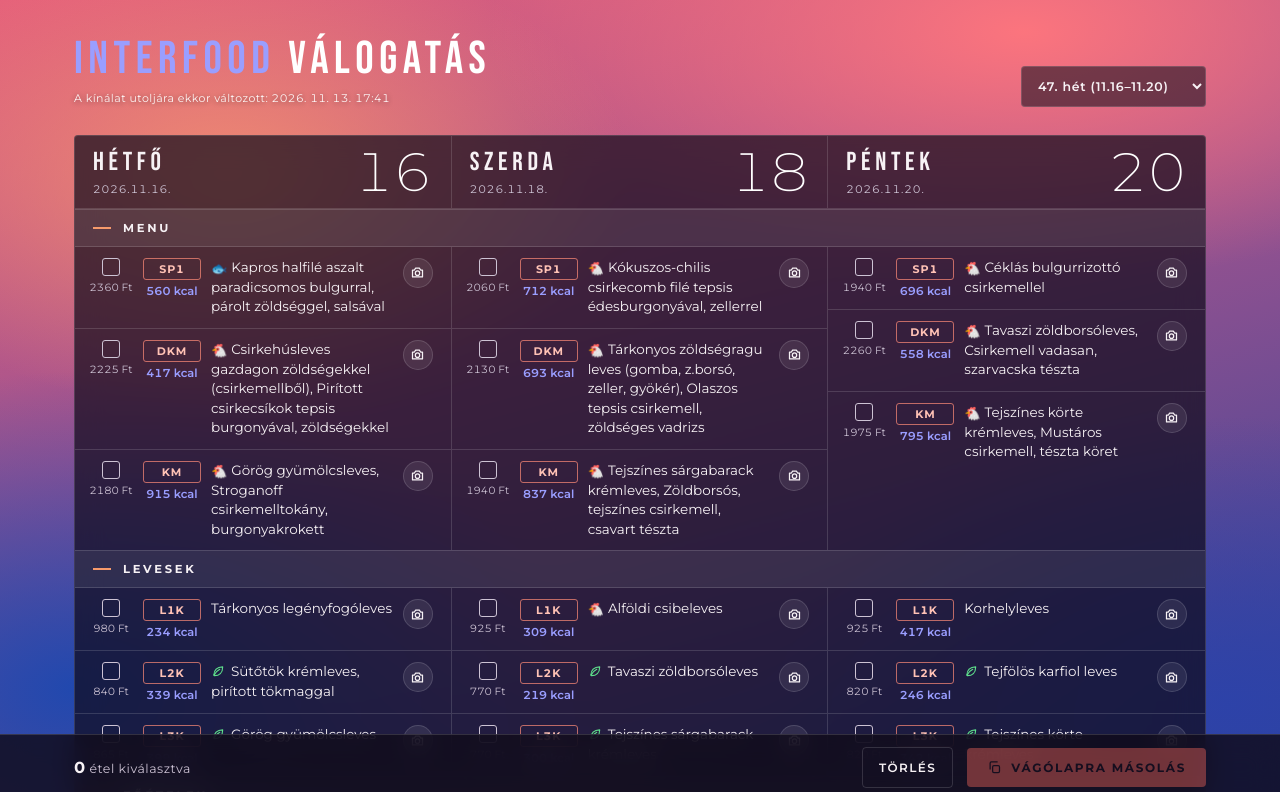
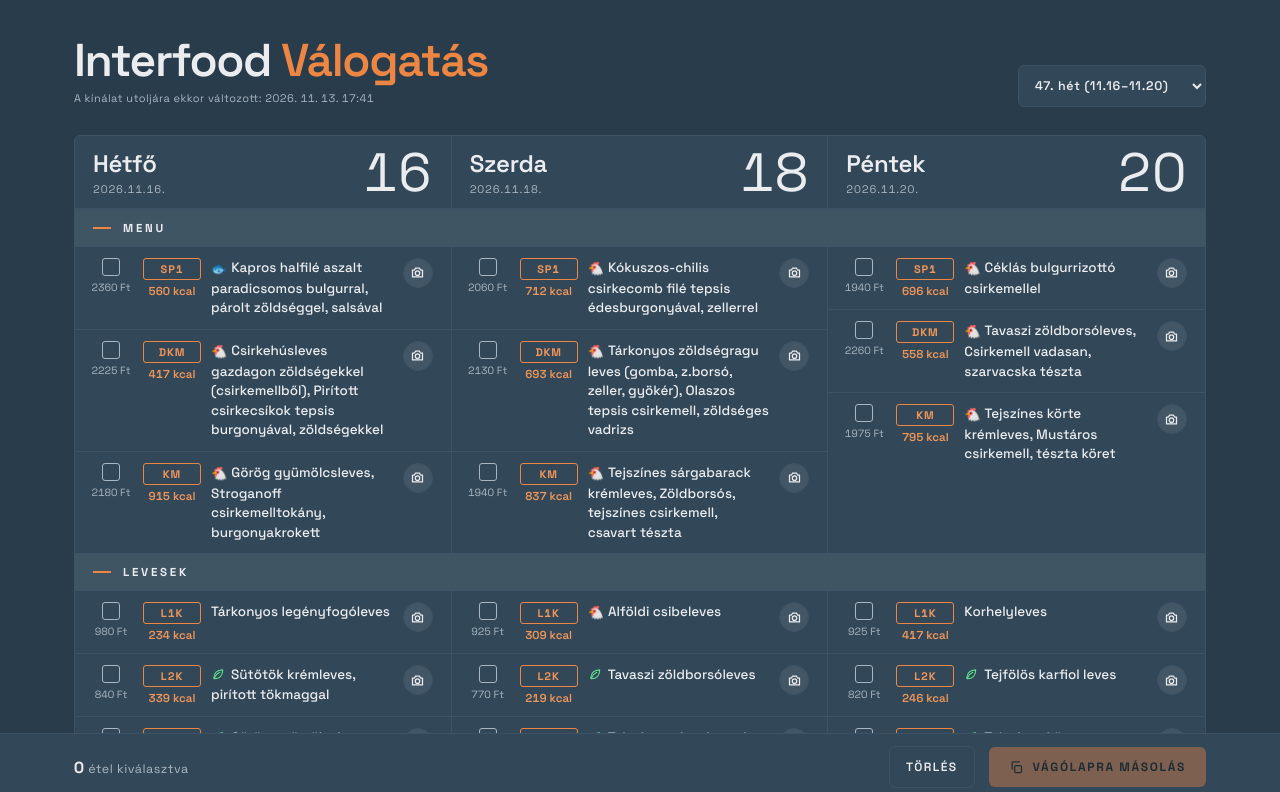
Before and after one commit to lbiri84/interfood-menu, a plain HTML site: page index.html in a window 1280 px wide. Shown: the top 792 px of the page. Drawn offline with Linux system fonts and the light colour scheme.

Commit message:
Átállás a laszlobiri design systemre
Palakék alap, Space Grotesk, narancs kiemelés, közös tokens.css, új favicon; a gradiens és a helyi betűfájlok kikerültek.

Co-Authored-By: Claude Sonnet 5.5 <noreply@anthropic.com>
Claude-Session: https://claude.ai/code/session_01H1wmoU7kz5P52YL5bgJD7D

```diff
--- a/fonts/fonts.css
+++ /dev/null
@@ -1,90 +0,0 @@
-/* Önállóan tárolt betűtípusok: Bebas Neue és Montserrat (SIL Open Font License 1.1) */
-@font-face {
-  font-family: 'Bebas Neue';
-  font-style: normal;
-  font-display: swap;
-  font-weight: 400;
-  src: url(./bebas-neue-latin-ext-400-normal.woff2) format('woff2');
-  unicode-range: U+0100-02BA,U+02BD-02C5,U+02C7-02CC,U+02CE-02D7,U+02DD-02FF,U+0304,U+0308,U+0329,U+1D00-1DBF,U+1E00-1E9F,U+1EF2-1EFF,U+2020,U+20A0-20AB,U+20AD-20C0,U+2113,U+2C60-2C7F,U+A720-A7FF;
-}
-
-@font-face {
-  font-family: 'Bebas Neue';
-  font-style: normal;
-  font-display: swap;
-  font-weight: 400;
-  src: url(./bebas-neue-latin-400-normal.woff2) format('woff2');
-  unicode-range: U+0000-00FF,U+0131,U+0152-0153,U+02BB-02BC,U+02C6,U+02DA,U+02DC,U+0304,U+0308,U+0329,U+2000-206F,U+20AC,U+2122,U+2191,U+2193,U+2212,U+2215,U+FEFF,U+FFFD;
-}
-
-@font-face {
-  font-family: 'Montserrat';
-  font-style: normal;
-  font-display: swap;
-  font-weight: 200;
-  src: url(./montserrat-latin-ext-200-normal.woff2) format('woff2');
-  unicode-range: U+0100-02BA,U+02BD-02C5,U+02C7-02CC,U+02CE-02D7,U+02DD-02FF,U+0304,U+0308,U+0329,U+1D00-1DBF,U+1E00-1E9F,U+1EF2-1EFF,U+2020,U+20A0-20AB,U+20AD-20C0,U+2113,U+2C60-2C7F,U+A720-A7FF;
-}
-
-@font-face {
-  font-family: 'Montserrat';
-  font-style: normal;
-  font-display: swap;
-  font-weight: 200;
-  src: url(./montserrat-latin-200-normal.woff2) format('woff2');
-  unicode-range: U+0000-00FF,U+0131,U+0152-0153,U+02BB-02BC,U+02C6,U+02DA,U+02DC,U+0304,U+0308,U+0329,U+2000-206F,U+20AC,U+2122,U+2191,U+2193,U+2212,U+2215,U+FEFF,U+FFFD;
-}
-
-@font-face {
-  font-family: 'Montserrat';
-  font-style: normal;
-  font-display: swap;
-  font-weight: 400;
-  src: url(./montserrat-latin-ext-400-normal.woff2) format('woff2');
-  unicode-range: U+0100-02BA,U+02BD-02C5,U+02C7-02CC,U+02CE-02D7,U+02DD-02FF,U+0304,U+0308,U+0329,U+1D00-1DBF,U+1E00-1E9F,U+1EF2-1EFF,U+2020,U+20A0-20AB,U+20AD-20C0,U+2113,U+2C60-2C7F,U+A720-A7FF;
-}
-
-@font-face {
-  font-family: 'Montserrat';
-  font-style: normal;
-  font-display: swap;
-  font-weight: 400;
-  src: url(./montserrat-latin-400-normal.woff2) format('woff2');
-  unicode-range: U+0000-00FF,U+0131,U+0152-0153,U+02BB-02BC,U+02C6,U+02DA,U+02DC,U+0304,U+0308,U+0329,U+2000-206F,U+20AC,U+2122,U+2191,U+2193,U+2212,U+2215,U+FEFF,U+FFFD;
-}
-
-@font-face {
-  font-family: 'Montserrat';
-  font-style: normal;
-  font-display: swap;
-  font-weight: 600;
-  src: url(./montserrat-latin-ext-600-normal.woff2) format('woff2');
-  unicode-range: U+0100-02BA,U+02BD-02C5,U+02C7-02CC,U+02CE-02D7,U+02DD-02FF,U+0304,U+0308,U+0329,U+1D00-1DBF,U+1E00-1E9F,U+1EF2-1EFF,U+2020,U+20A0-20AB,U+20AD-20C0,U+2113,U+2C60-2C7F,U+A720-A7FF;
-}
-
-@font-face {
-  font-family: 'Montserrat';
-  font-style: normal;
-  font-display: swap;
-  font-weight: 600;
-  src: url(./montserrat-latin-600-normal.woff2) format('woff2');
-  unicode-range: U+0000-00FF,U+0131,U+0152-0153,U+02BB-02BC,U+02C6,U+02DA,U+02DC,U+0304,U+0308,U+0329,U+2000-206F,U+20AC,U+2122,U+2191,U+2193,U+2212,U+2215,U+FEFF,U+FFFD;
-}
-
-@font-face {
-  font-family: 'Montserrat';
-  font-style: normal;
-  font-display: swap;
-  font-weight: 700;
-  src: url(./montserrat-latin-ext-700-normal.woff2) format('woff2');
-  unicode-range: U+0100-02BA,U+02BD-02C5,U+02C7-02CC,U+02CE-02D7,U+02DD-02FF,U+0304,U+0308,U+0329,U+1D00-1DBF,U+1E00-1E9F,U+1EF2-1EFF,U+2020,U+20A0-20AB,U+20AD-20C0,U+2113,U+2C60-2C7F,U+A720-A7FF;
-}
-
-@font-face {
-  font-family: 'Montserrat';
-  font-style: normal;
-  font-display: swap;
-  font-weight: 700;
-  src: url(./montserrat-latin-700-normal.woff2) format('woff2');
-  unicode-range: U+0000-00FF,U+0131,U+0152-0153,U+02BB-02BC,U+02C6,U+02DA,U+02DC,U+0304,U+0308,U+0329,U+2000-206F,U+20AC,U+2122,U+2191,U+2193,U+2212,U+2215,U+FEFF,U+FFFD;
-}
--- a/index.html
+++ b/index.html
@@ -5,55 +5,45 @@
 <meta name="viewport" content="width=device-width, initial-scale=1">
 <meta name="robots" content="noindex, nofollow">
 <title>Interfood heti válogatás</title>
-<link rel="stylesheet" href="fonts/fonts.css">
+<meta name="theme-color" content="#293c4b">
+<link rel="icon" href="icon.svg" type="image/svg+xml">
+<link rel="preconnect" href="https://fonts.googleapis.com">
+<link rel="preconnect" href="https://fonts.gstatic.com" crossorigin>
+<link rel="stylesheet" href="https://fonts.googleapis.com/css2?family=Space+Grotesk:wght@400;500;600;700&display=swap">
+<link rel="stylesheet" href="tokens.css">
 <style>
-  /* Elrendezés: színátmenetes háttér, áttetsző sötét panelek, széles betűközű cím, korall gombok.
-     Szándékosan egyetlen, sötét megjelenés. */
+  /* A laszlobiri design system alapján (tokens.css). Szándékosan egyetlen, sötét (palakék) megjelenés. */
   :root {
-    --ink: #f7f2f5;
-    --ink-dim: #cdc3d4;
-    --panel: rgba(16, 11, 26, 0.7);
-    --panel-solid: #16101f;
-    --line: rgba(255, 255, 255, 0.14);
-    --lavender: #9a9eff;
-    --coral: #ff6b5e;
-    --coral-ink: #1b0f1a;
-    --orange: #f79a6b;
-    --navy: #2a4a8f;
+    --ink: var(--fg);
+    --ink-dim: var(--fg-muted);
+    --panel: var(--bg-raised);
+    --panel-solid: var(--bg-raised);
+    --lavender: var(--accent-text);
+    --coral: var(--accent);
+    --coral-ink: var(--brand-black);
+    --orange: var(--accent);
     --hover: rgba(255, 255, 255, 0.06);
-    --checked: rgba(255, 107, 94, 0.2);
-    --warn: #ffc27a;
-    --display: "Bebas Neue", "Oswald", Impact, "Arial Narrow", sans-serif;
-    --body: "Montserrat", -apple-system, "Segoe UI", system-ui, Roboto, sans-serif;
-    --radius: 4px;
+    --checked: color-mix(in srgb, var(--accent) 22%, transparent);
+    --warn: var(--accent-text);
+    --display: var(--font-sans);
+    --body: var(--font-sans);
+    --radius: var(--radius-sm);
     color-scheme: dark;
   }
 
   * { box-sizing: border-box; }
-  html { background: #223f93; }
+  html { background: var(--bg); }
   body {
     margin: 0;
     padding: 36px 24px 130px;
     max-width: 1180px;
     margin-left: auto;
     margin-right: auto;
-    background: transparent;
+    background: var(--bg);
     color: var(--ink);
     font-family: var(--body);
     font-size: 14px;
     -webkit-font-smoothing: antialiased;
-  }
-  body::before {
-    content: "";
-    position: fixed;
-    inset: 0;
-    z-index: -1;
-    background:
-      radial-gradient(60% 45% at 80% 4%, rgba(255, 118, 125, 0.95), transparent 70%),
-      radial-gradient(45% 42% at 18% 22%, rgba(250, 150, 108, 0.8), transparent 70%),
-      radial-gradient(55% 55% at 6% 86%, rgba(28, 72, 176, 0.95), transparent 72%),
-      radial-gradient(50% 50% at 96% 88%, rgba(44, 66, 170, 0.9), transparent 72%),
-      linear-gradient(165deg, #e5607b 0%, #a3548e 42%, #23409a 100%);
   }
   @media (prefers-reduced-motion: reduce) {
     * { transition: none !important; animation: none !important; }
@@ -81,12 +71,12 @@
     font-weight: 400;
     font-size: clamp(30px, 6vw, 46px);
     line-height: 1.05;
-    letter-spacing: 0.12em;
-    text-transform: uppercase;
+    font-weight: 600;
+    letter-spacing: -0.03em;
     margin: 0 0 6px;
   }
-  h1 .h1-a { color: var(--lavender); }
-  h1 .h1-b { color: #fff; }
+  h1 .h1-a { color: var(--fg); }
+  h1 .h1-b { color: var(--accent); }
   .sub {
     color: var(--ink);
     font-size: 12.5px;
@@ -96,9 +86,7 @@
     max-width: 62ch;
     display: inline-block;
     padding: 10px 14px;
-    background: rgba(16, 11, 26, 0.6);
-    -webkit-backdrop-filter: blur(10px);
-    backdrop-filter: blur(10px);
+    background: var(--bg-raised);
     border-radius: var(--radius);
   }
 
@@ -126,11 +114,11 @@
     align-items: center;
     gap: 9px;
   }
-  button.refresh:hover:not(:disabled), button.copy:not(:disabled):hover { background: #ff8174; }
+  button.refresh:hover:not(:disabled), button.copy:not(:disabled):hover { filter: brightness(1.1); }
   button.refresh:disabled { opacity: 0.65; cursor: progress; }
   button.copy:disabled { opacity: 0.4; cursor: not-allowed; }
   button.refresh:focus-visible, button.copy:focus-visible, button.clear:focus-visible,
-  .day-tab:focus-visible, .refresh-box select:focus-visible { outline: 2px solid #fff; outline-offset: 2px; }
+  .day-tab:focus-visible, .refresh-box select:focus-visible { outline: 2px solid var(--fg); outline-offset: 2px; }
   button.refresh svg { flex: none; }
   button.refresh.busy svg { animation: spin 1s linear infinite; }
   @keyframes spin { to { transform: rotate(360deg); } }
@@ -140,7 +128,7 @@
     font-weight: 600;
     letter-spacing: 0.06em;
     color: var(--ink);
-    background: rgba(16, 11, 26, 0.55);
+    background: var(--bg-raised);
     border: 1px solid var(--line);
     border-radius: var(--radius);
     padding: 11px 12px;
@@ -151,9 +139,7 @@
     margin: 0;
     font-size: 11px;
     line-height: 1.5;
-    color: #fff;
-    text-shadow: 0 1px 6px rgba(20, 10, 40, 0.55);
-    opacity: 0.92;
+    color: var(--fg-muted);
     letter-spacing: 0.04em;
     font-variant-numeric: tabular-nums;
   }
@@ -171,8 +157,6 @@
     border: 1px solid var(--line);
     border-radius: var(--radius);
     background: var(--panel);
-    -webkit-backdrop-filter: blur(14px);
-    backdrop-filter: blur(14px);
     overflow-x: auto;
     overflow-y: hidden;
   }
@@ -195,9 +179,9 @@
   h2 {
     font-family: var(--display);
     font-weight: 400;
-    font-size: 26px;
-    letter-spacing: 0.18em;
-    text-transform: uppercase;
+    font-size: 24px;
+    font-weight: 600;
+    letter-spacing: -0.01em;
     margin: 0;
     line-height: 1;
   }
@@ -210,11 +194,11 @@
     font-variant-numeric: tabular-nums;
   }
   .day-num {
-    font-weight: 200;
+    font-weight: 400;
     font-size: 54px;
     line-height: 0.85;
     letter-spacing: 0.02em;
-    color: #fff;
+    color: var(--fg);
     font-variant-numeric: tabular-nums;
   }
 
@@ -324,7 +308,7 @@
   }
   input.chk:checked { background: var(--coral); border-color: var(--coral); }
   input.chk:checked::after { background: var(--coral-ink); }
-  input.chk:focus-visible { outline: 2px solid #fff; outline-offset: 2px; }
+  input.chk:focus-visible { outline: 2px solid var(--fg); outline-offset: 2px; }
 
   .code-col {
     display: flex;
@@ -339,8 +323,8 @@
     font-size: 11px;
     font-weight: 700;
     letter-spacing: 0.08em;
-    color: #ffc2b5;
-    border: 1px solid rgba(255, 140, 120, 0.7);
+    color: var(--accent-text);
+    border: 1px solid var(--accent);
     border-radius: 3px;
     padding: 3px 4px;
     text-align: center;
@@ -358,9 +342,7 @@
   footer.bar {
     position: fixed;
     left: 0; right: 0; bottom: 0;
-    background: rgba(16, 11, 26, 0.82);
-    -webkit-backdrop-filter: blur(14px);
-    backdrop-filter: blur(14px);
+    background: var(--bg-raised);
     border-top: 1px solid var(--line);
     padding: 12px 24px calc(12px + env(safe-area-inset-bottom));
   }
@@ -401,7 +383,7 @@
     resize: none;
     font-family: ui-monospace, "SF Mono", Menlo, Consolas, monospace;
     font-size: 12.5px;
-    background: rgba(0, 0, 0, 0.35);
+    background: var(--brand-black);
     color: var(--ink);
     border: 1px solid var(--line);
     border-radius: var(--radius);
@@ -422,7 +404,7 @@
     border: 1px solid var(--line); border-radius: 50%;
   }
   .img-btn:hover { background: var(--coral); color: var(--coral-ink); border-color: var(--coral); }
-  .img-btn:focus-visible { outline: 2px solid #fff; outline-offset: 2px; }
+  .img-btn:focus-visible { outline: 2px solid var(--fg); outline-offset: 2px; }
   #imgPop {
     position: fixed; z-index: 30; display: none; pointer-events: none;
     padding: 6px; background: var(--panel-solid); border: 1px solid var(--line); border-radius: 8px;
@@ -431,7 +413,7 @@
   #imgPop img { display: block; width: 280px; height: 210px; object-fit: cover; border-radius: 5px; }
   #lightbox {
     position: fixed; inset: 0; z-index: 40; display: none; align-items: center; justify-content: center;
-    flex-direction: column; gap: 12px; padding: 20px; background: rgba(10, 6, 20, 0.88); cursor: zoom-out;
+    flex-direction: column; gap: 12px; padding: 20px; background: rgba(0, 0, 0, 0.85); cursor: zoom-out;
   }
   #lightbox.show { display: flex; }
   #lightbox img { max-width: min(92vw, 900px); max-height: 72vh; border-radius: 8px; object-fit: contain; }
--- /dev/null
+++ b/tokens.css
@@ -0,0 +1,4 @@
+/* Forrás: https://laszlobiri.com/design-system/tokens.css (laszlobiri design system). Ne ezt szerkeszd, hanem a design systemet. */
+:root, [data-theme="slate"] { --brand-slate: #293c4b; --brand-black: #000000; --brand-orange: #ee8643; --brand-mist: #eaecf0; --bg: #293c4b; --bg-raised: #324858; --fg: #eaecf0; --fg-muted: #a9b6c1; --accent: #ee8643; --accent-text: #f19559; --line: #3d5365; --mark-l: #eaecf0; --mark-b: #ee8643; --mark-ring: #eaecf0; --mark-filler: #000000; }
+[data-theme="light"] { --brand-slate: #293c4b; --brand-black: #000000; --brand-orange: #ee8643; --brand-mist: #eaecf0; --bg: #eaecf0; --bg-raised: #ffffff; --fg: #14202a; --fg-muted: #4a5a68; --accent: #ee8643; --accent-text: #a84f14; --line: #cfd5dc; --mark-l: #000000; --mark-b: #ee8643; --mark-ring: #293c4b; --mark-filler: #293c4b; }
+:root { --space-1: 4px; --space-2: 8px; --space-3: 12px; --space-4: 16px; --space-6: 24px; --space-8: 32px; --space-12: 48px; --space-16: 64px; --radius-sm: 6px; --radius-md: 12px; --radius-lg: 20px; --radius-full: 9999px; --font-sans: "Space Grotesk", system-ui, sans-serif; }
```
Also changed, not shown: fonts/bebas-neue-latin-400-normal.woff2 (deleted), fonts/bebas-neue-latin-ext-400-normal.woff2 (deleted), fonts/montserrat-latin-200-normal.woff2 (deleted), fonts/montserrat-latin-400-normal.woff2 (deleted), fonts/montserrat-latin-600-normal.woff2 (deleted), fonts/montserrat-latin-700-normal.woff2 (deleted), fonts/montserrat-latin-ext-200-normal.woff2 (deleted), fonts/montserrat-latin-ext-400-normal.woff2 (deleted), fonts/montserrat-latin-ext-600-normal.woff2 (deleted), fonts/montserrat-latin-ext-700-normal.woff2 (deleted), icon.svg (added).
